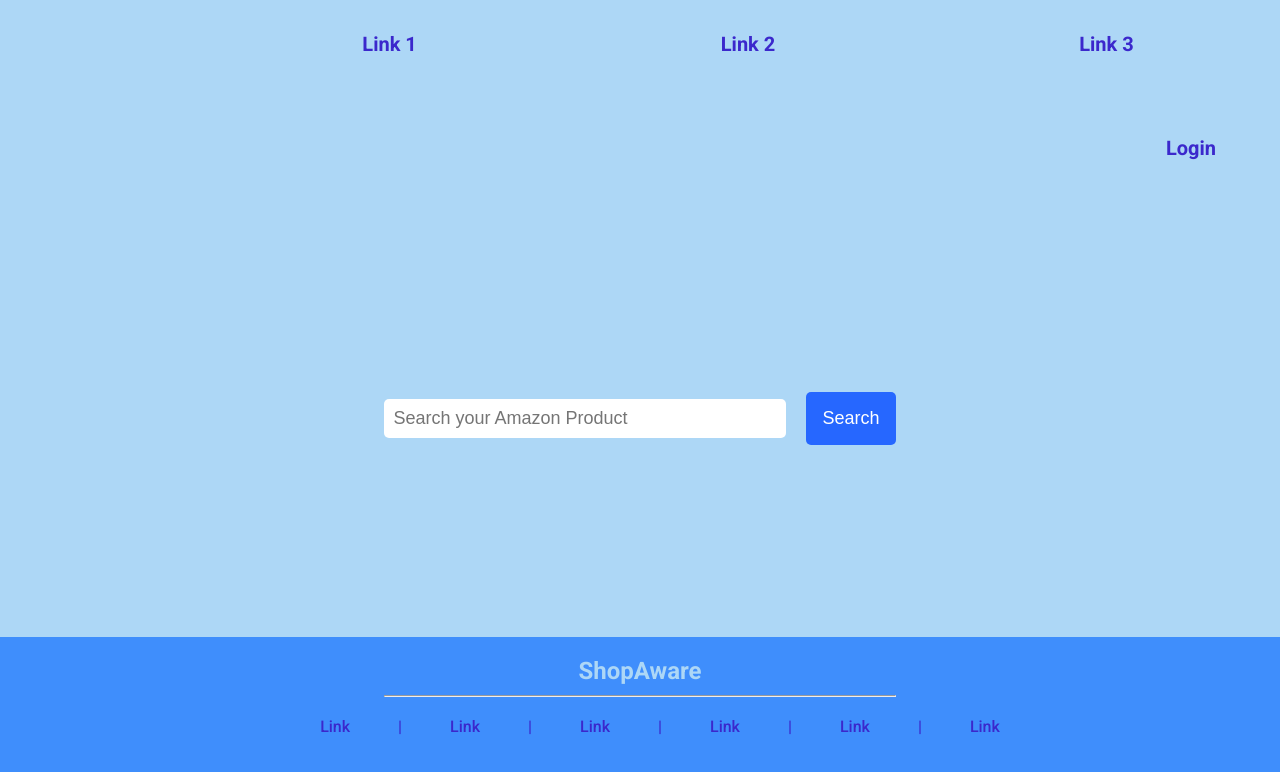
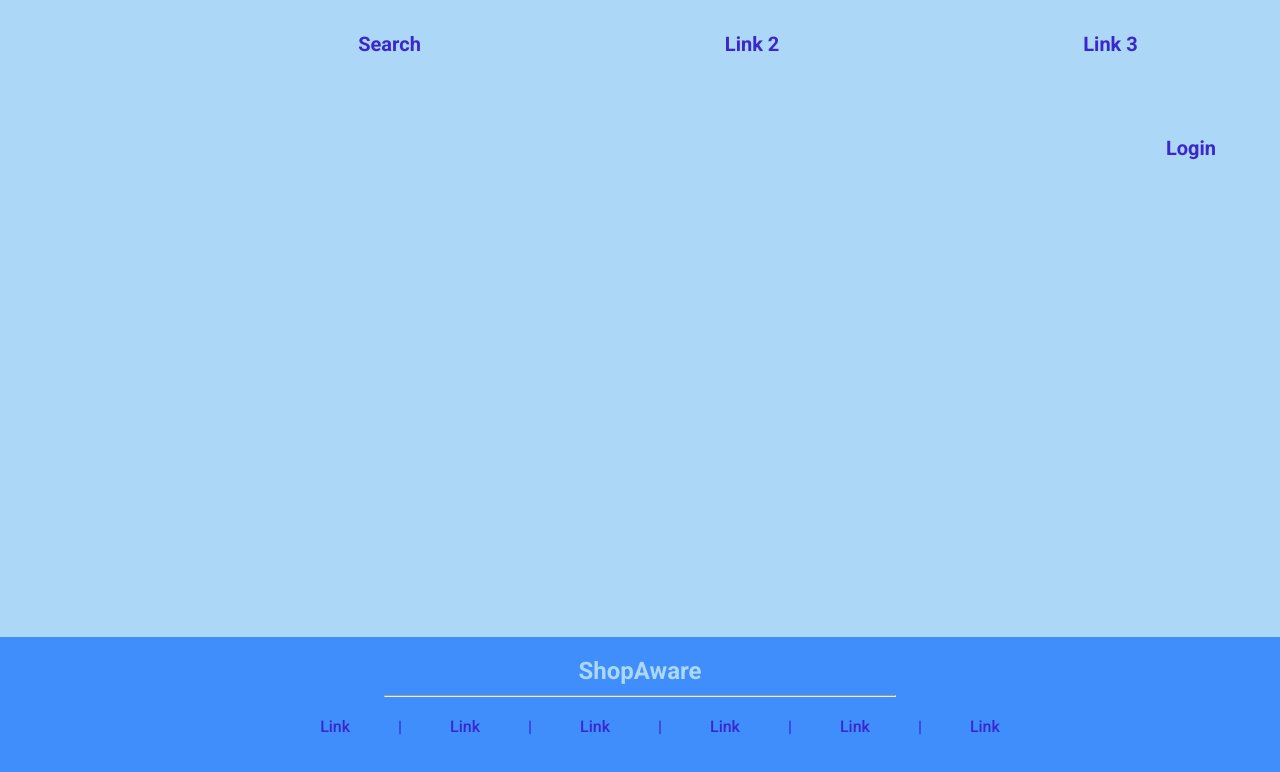
Before and after one commit to karaKaan/shopaware, a React (Create React App) app: page /product in a window 1280 px wide. Shown: the top 772 px of the page. Built offline with nearby package versions, Linux system fonts and the light colour scheme.

Commit message:
the user input is now displayed in the product site Also a short bugfix, where on button click wouldnt give me the result i wanted

```diff
--- a/src/components/app/App.jsx
+++ b/src/components/app/App.jsx
@@ -3,6 +3,7 @@ import { BrowserRouter as Router, Route, Link } from 'react-router-dom'
 import Footer from '../footer/Footer';
 import Home from '../home/Home';
 import Navbar from '../navbar/Navbar';
+import Product from '../product/Product';
 
 
 import './App.scss';
@@ -11,7 +12,8 @@ export default function App() {
   return(
   <Router>
     <Navbar/>
-    <Route to="/home" component={Home}/>
+    <Route exact path="/" component={Home}/>
+    <Route path="/product" component={Product}/>
 
     <Footer/>
 
--- a/src/components/home/Home.jsx
+++ b/src/components/home/Home.jsx
@@ -12,7 +12,7 @@ console.log(userInput);
         <div>
             <form action="" className="formWrapper">
                 <input type="text" placeholder="Search your Amazon Product" onChange={e => {setUserInput(e.target.value)}}/>
-                <button><Link to={`/product/${userInput}`}>Search</Link></button>
+                <Link to={`/product/${userInput}`}><button>Search</button></Link>
 
             </form>
         </div>
--- a/src/components/home/Home.scss
+++ b/src/components/home/Home.scss
@@ -13,7 +13,7 @@
     font-size: 18px;
     color: $txtColor;
 }
-.formWrapper>button{
+.formWrapper>a>button{
     padding: 1rem;
     border-radius: 5px;
     background-color: $success;
--- a/src/components/navbar/Navbar.jsx
+++ b/src/components/navbar/Navbar.jsx
@@ -9,7 +9,7 @@ export default function Navbar(){
         <div className="navContainer">
             <div className="navItemsWrapper">
                 <ul className="navItems">
-                    <li id="navItem"> <Link>Link 1</Link></li>
+                    <li id="navItem"> <Link to="/">Search</Link></li>
                     <li id="navItem"> <Link>Link 2</Link></li>
                     <li id="navItem"> <Link>Link 3</Link></li>
                     <li id="loginItem"> <Link>Login</Link></li>
--- /dev/null
+++ b/src/components/product/Product.jsx
@@ -0,0 +1,20 @@
+import React, { useState, useEffect } from 'react'
+import { Link } from 'react-router-dom'
+
+import  './Product.scss'
+
+export default function Product() {
+    const [search, setSearch] = useState(window.location.href.split('/')[4])
+
+    // useEffect(async(search) => {
+
+    // })
+
+
+
+    return(
+        <div>
+            {search}
+        </div>
+    )
+}
```
Also changed, not shown: src/components/product/Product.scss (added).
